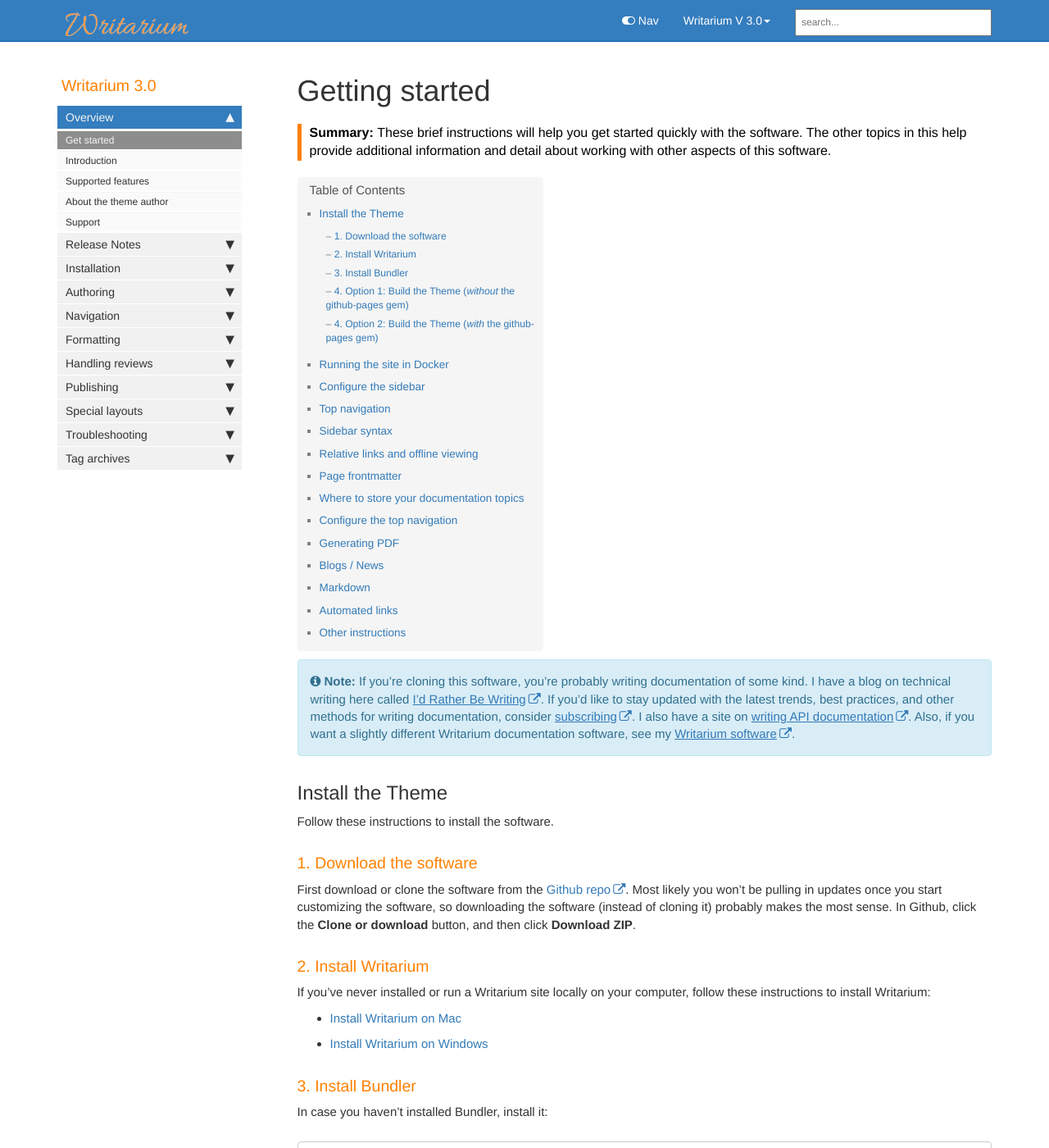
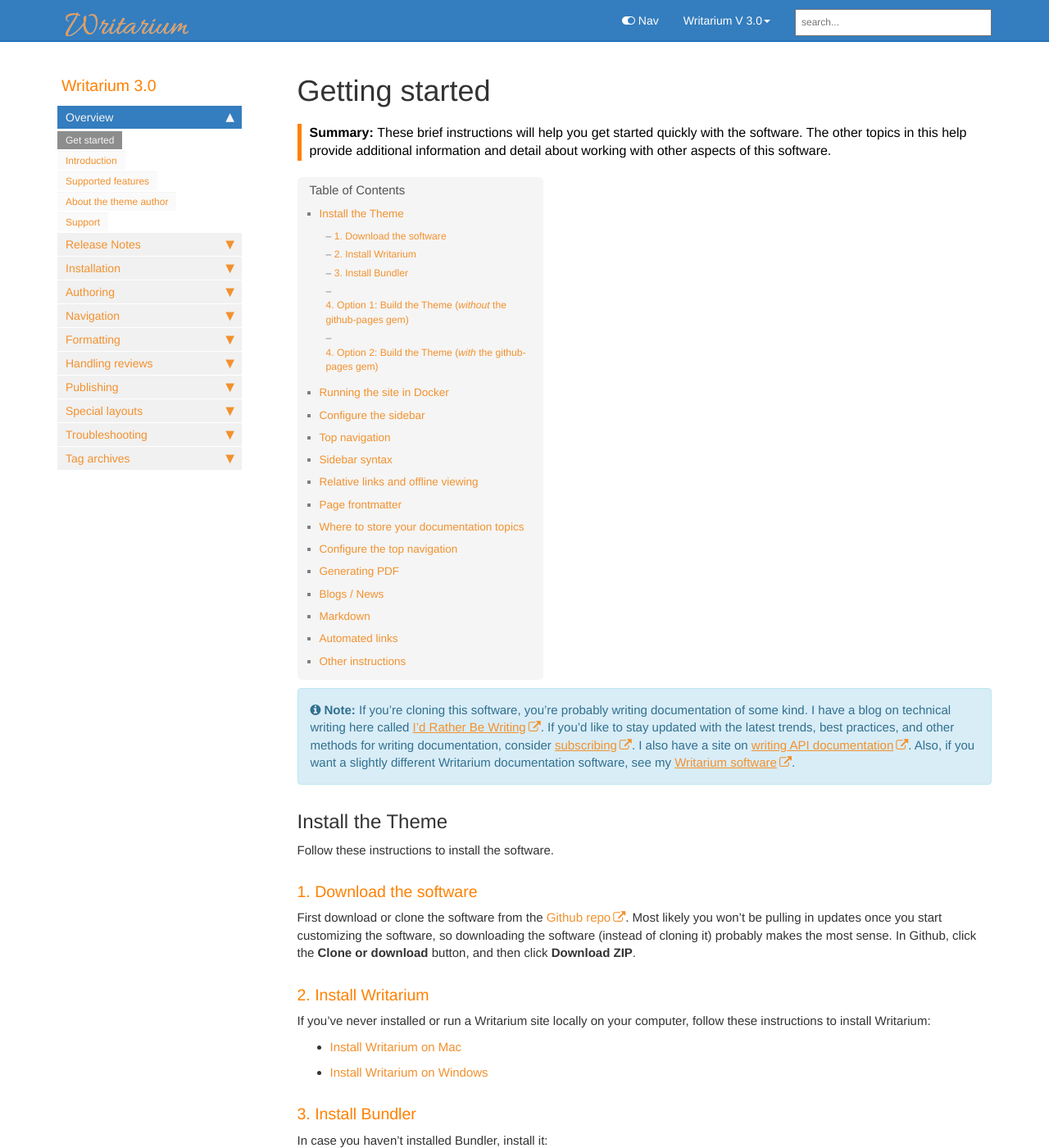
Before and after one commit to erichuang2015/jekyll-kbase, a Jekyll site: the page built from index.md, in a window 1280 px wide and 1400 px high. Shown: the whole window at 82% size. Built offline with Jekyll 4.4.1, drawn with Linux system fonts in a browser that asks for light colours; nearby versions of some CDN libraries; comment, search, counter and statistics services are not loaded.

Commit message:
updated css file theme blue

```diff
--- a/css/theme-blue.css
+++ b/css/theme-blue.css
@@ -119,3 +119,14 @@
 .navbar-inverse .navbar-toggle {
     border-color: #015CAE;
 }
+
+a:link, a:visited {
+    color: #F2912E;
+    display: inline-block;
+}
+
+
+a:hover, a:active {
+	color: FF8000;
+    text-decoration: underline;
+}
```
